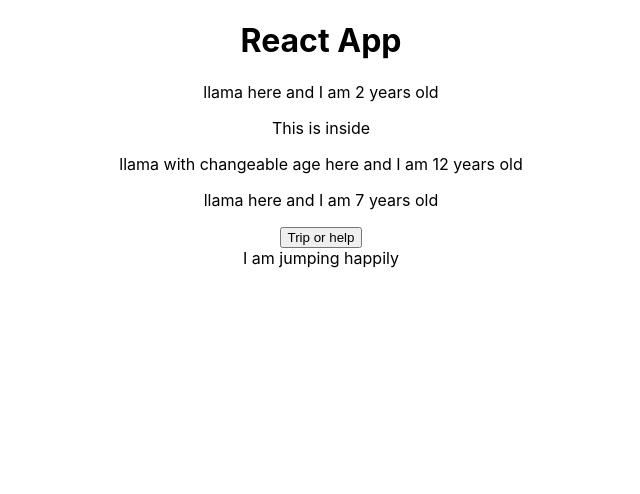
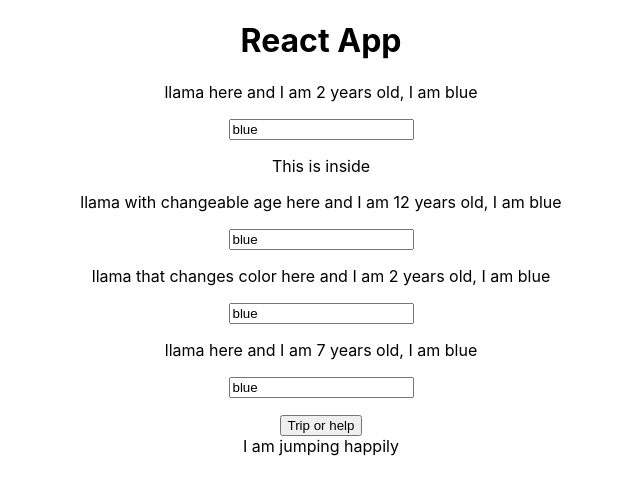
Before and after one commit to samik-j/react-course, a React (Create React App) app: page / in a window 1280 px wide. Shown: the top 494 px of the page, without its empty margins (319-959 px from the left). Built offline with nearby package versions, Linux system fonts and the light colour scheme.

Commit message:
Adding Two Way Binding

```diff
--- a/src/App.js
+++ b/src/App.js
@@ -8,7 +8,8 @@
         entities: [
             {name: 'llama', movement: 'jumping', state: 'I am jumping happily', age: Math.floor(Math.random() * 20)},
         ],
-        age: Math.floor(Math.random() * 20)
+        age: Math.floor(Math.random() * 20),
+		color: "blue"
     };
 
     switchEntityHandler = () => {
@@ -32,18 +33,25 @@
         })
     };
 
+    colorChangeHandler = (event) => {
+		this.setState({
+			color: event.target.value
+		})
+	};
+
     render() {
         return (
             <div className="App">
                 <h1>React App</h1>
-                <Person name="llama" age={2}>This is inside</Person>
-                <Person name="llama with changeable age" age={this.state.age} click={this.switchAgeHandler}/>
+                <Person name="llama" age={2} color={this.state.color}>This is inside</Person>
+                <Person name="llama with changeable age" age={this.state.age} color={this.state.color} click={this.switchAgeHandler}/>
+                <Person name="llama that changes color" age={2} color={this.state.color} change={this.colorChangeHandler}/>
                 {/*Passing argument to a function*/}
                 {/*When using arrow function a function is returned. It's an anonymous function which will be executed on click.
                 It can be inefficient as react might render too often, it's better to use bind syntax*/}
                 {/*<Person name="llama with changeable age" age={this.state.age} click={() => this.switchSpecificAgeHandler(4)}/>*/}
                 {/*<Person name="llama with changeable age" age={this.state.age} click={this.switchSpecificAgeHandler.bind(this, 5)}/>*/}
-                <Person name={this.state.entities[0].name} age={this.state.entities[0].age}>
+                <Person name={this.state.entities[0].name} age={this.state.entities[0].age} color={this.state.color}>
                     <button onClick={this.switchEntityHandler}>Trip or help</button>
                     <br/>
                     {this.state.entities[0].state}
--- a/src/Person/Person.js
+++ b/src/Person/Person.js
@@ -1,9 +1,10 @@
 import React from 'react'
 
-const person = ({name, age, children, click}) => {
+const person = ({name, age, color, children, click, change}) => {
 	return (
 		<div>
-			<p onClick={click}>{name} here and I am {age} years old</p>
+			<p onClick={click}>{name} here and I am {age} years old, I am {color}</p>
+			<input type="text" onChange={change} value={color}/>
 			{/*if it's (props) then this is props.children, children is a reserved keyword*/}
 			<p>{children}</p>
 		</div>
```
